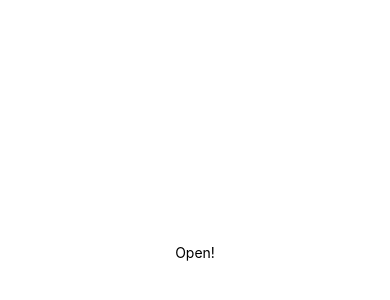
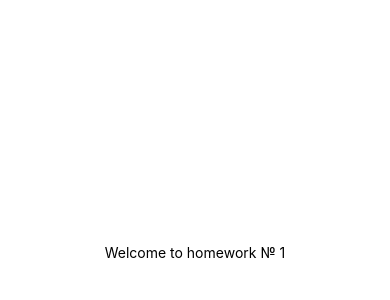
Before and after one commit to DianaAkhmedova/reactNativeProject, a React Native app: screen / in a window 390 px wide. Shown: the part 170-470 px from the top of the page. Built offline with nearby package versions, Linux system fonts and the light colour scheme.

Commit message:
Update App.js

```diff
--- a/App.js
+++ b/App.js
@@ -4,7 +4,7 @@ import { StyleSheet, Text, View } from "react-native";
 export default function App() {
   return (
     <View style={styles.container}>
-      <Text>Open!</Text>
+      <Text>Welcome to homework № 1</Text>
       <StatusBar style="auto" />
     </View>
   );
```
